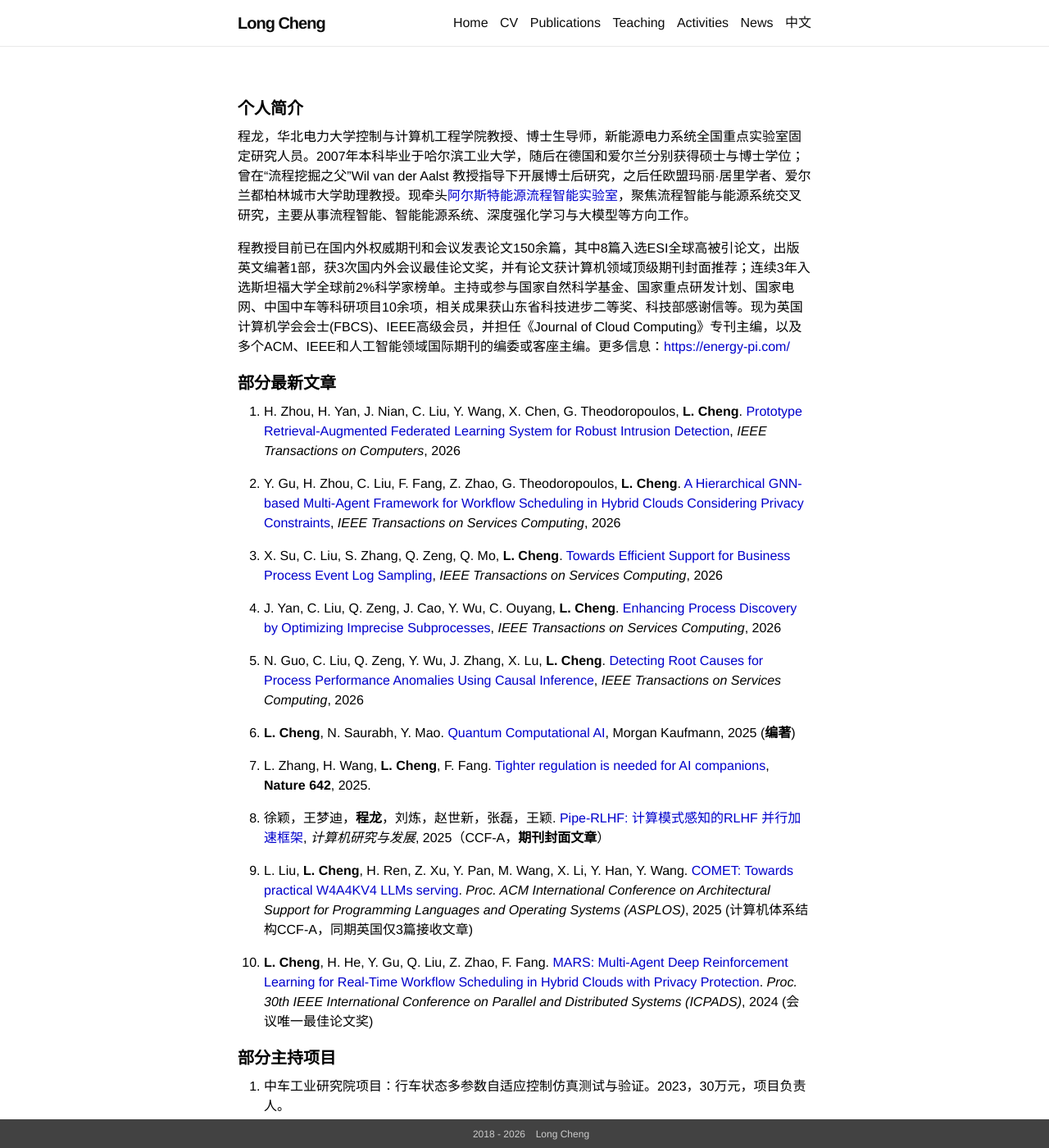
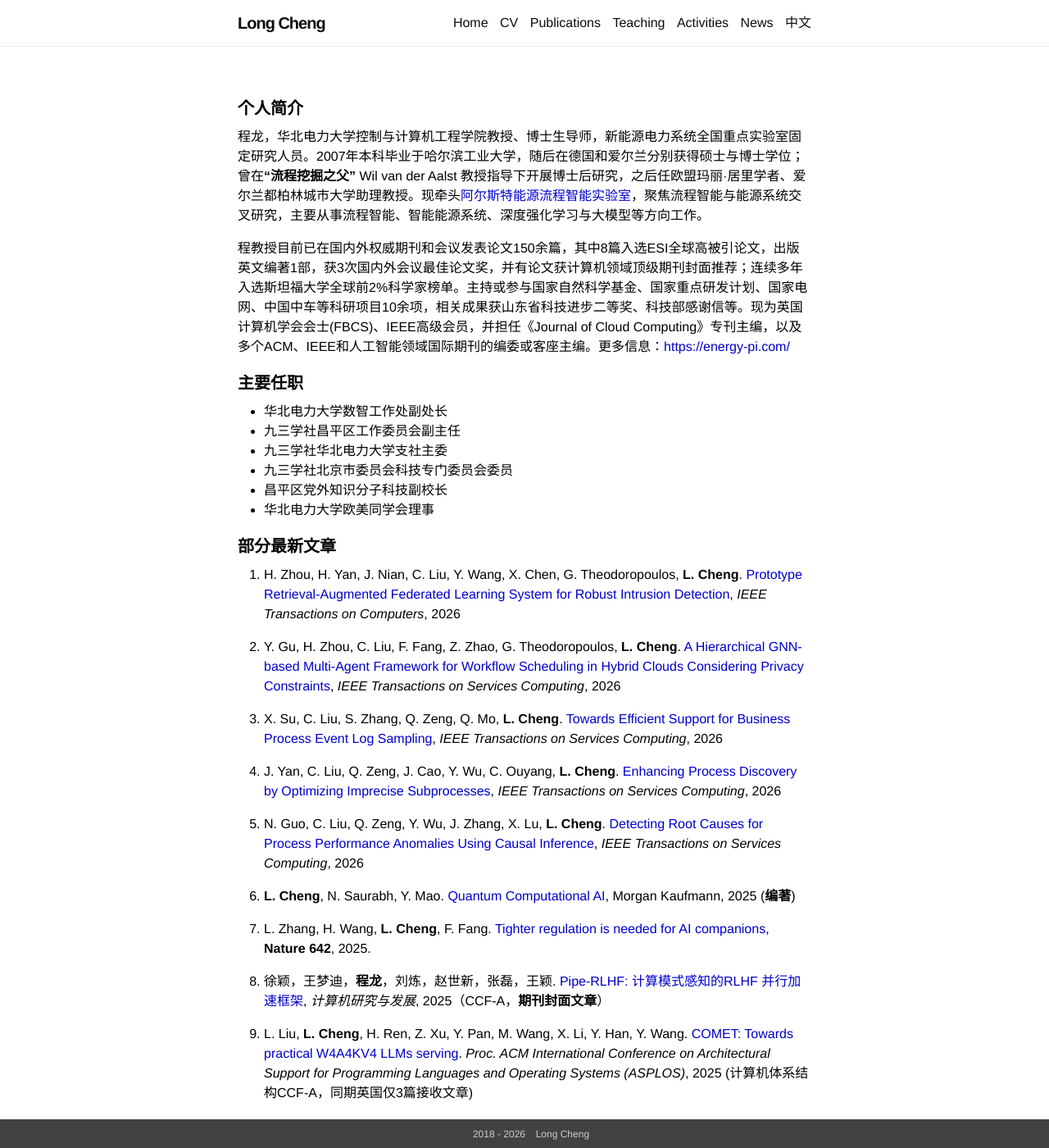
Before and after one commit to longcheng11/longcheng11.github.io, a Jekyll site: the page built from _pages/chinese.md, in a window 1280 px wide and 1400 px high. Shown: the whole window at 82% size. Built offline with Jekyll 4.4.1, drawn with Linux system fonts in a browser that asks for light colours; nearby versions of some CDN libraries; some of the changed text lies outside the part shown.

Commit message:
2026-0610

```diff
--- a/_includes/bio.html
+++ b/_includes/bio.html
@@ -2,7 +2,7 @@
     <h3>About</h3>
     <p>
       Dr. Cheng is a <u>Professor</u> in the School of Control and Computer Engineering at <u>NCEPU</u> in Beijing
-      and also a research staff member at the <u>State Key Laboratory of Alternate Electrical Power System with Renewable Energy Sources</u>. He leads <a href="https://energy-pi.com">EPI Lab</a> (Van der Aalst Energy Process Intelligence Laboratory), with current research focusing on <u>Process Intelligence</u>, <u>Smart Energy Systems</u>, and <u>Deep Reinforcement Learning</u>.
+      and also a research staff member at the <u>State Key Laboratory of Alternate Electrical Power System with Renewable Energy Sources</u>. He leads the <a href="https://energy-pi.com">EPI Lab</a> (Van der Aalst Energy Process Intelligence Laboratory), with current research focusing on <u>Process Intelligence</u>, <u>Smart Energy Systems</u>, and <u>Deep Reinforcement Learning</u>.
     </p>
 
 
--- a/_pages/chinese.md
+++ b/_pages/chinese.md
@@ -7,10 +7,18 @@
 
 #### **个人简介**
 
-程龙，华北电力大学控制与计算机工程学院教授、博士生导师，新能源电力系统全国重点实验室固定研究人员。2007年本科毕业于哈尔滨工业大学，随后在德国和爱尔兰分别获得硕士与博士学位；曾在“流程挖掘之父”Wil van der Aalst 教授指导下开展博士后研究，之后任欧盟玛丽·居里学者、爱尔兰都柏林城市大学助理教授。现牵头[阿尔斯特能源流程智能实验室](https://energy-pi.com)，聚焦流程智能与能源系统交叉研究，主要从事流程智能、智能能源系统、深度强化学习与大模型等方向工作。
+程龙，华北电力大学控制与计算机工程学院教授、博士生导师，新能源电力系统全国重点实验室固定研究人员。2007年本科毕业于哈尔滨工业大学，随后在德国和爱尔兰分别获得硕士与博士学位；曾在**“流程挖掘之父”** Wil van der Aalst 教授指导下开展博士后研究，之后任欧盟玛丽·居里学者、爱尔兰都柏林城市大学助理教授。现牵头[阿尔斯特能源流程智能实验室](https://energy-pi.com)，聚焦流程智能与能源系统交叉研究，主要从事流程智能、智能能源系统、深度强化学习与大模型等方向工作。
 
-程教授目前已在国内外权威期刊和会议发表论文150余篇，其中8篇入选ESI全球高被引论文，出版英文编著1部，获3次国内外会议最佳论文奖，并有论文获计算机领域顶级期刊封面推荐；连续3年入选斯坦福大学全球前2%科学家榜单。主持或参与国家自然科学基金、国家重点研发计划、国家电网、中国中车等科研项目10余项，相关成果获山东省科技进步二等奖、科技部感谢信等。现为英国计算机学会会士(FBCS)、IEEE高级会员，并担任《Journal of Cloud Computing》专刊主编，以及多个ACM、IEEE和人工智能领域国际期刊的编委或客座主编。更多信息：[https://energy-pi.com/](https://energy-pi.com/)
+程教授目前已在国内外权威期刊和会议发表论文150余篇，其中8篇入选ESI全球高被引论文，出版英文编著1部，获3次国内外会议最佳论文奖，并有论文获计算机领域顶级期刊封面推荐；连续多年入选斯坦福大学全球前2%科学家榜单。主持或参与国家自然科学基金、国家重点研发计划、国家电网、中国中车等科研项目10余项，相关成果获山东省科技进步二等奖、科技部感谢信等。现为英国计算机学会会士(FBCS)、IEEE高级会员，并担任《Journal of Cloud Computing》专刊主编，以及多个ACM、IEEE和人工智能领域国际期刊的编委或客座主编。更多信息：[https://energy-pi.com/](https://energy-pi.com/)
 
+#### **主要任职**
+
+- 华北电力大学数智工作处副处长
+- 九三学社昌平区工作委员会副主任
+- 九三学社华北电力大学支社主委
+- 九三学社北京市委员会科技专门委员会委员
+- 昌平区党外知识分子科技副校长
+- 华北电力大学欧美同学会理事
 
 #### **部分最新文章**
 
@@ -35,27 +43,11 @@
 1. **L. Cheng**, H. He, Y. Gu, Q. Liu, Z. Zhao, F. Fang. [MARS: Multi-Agent Deep Reinforcement Learning for Real-Time Workflow Scheduling in Hybrid Clouds with Privacy Protection](https://doi.org/10.1109/ICPADS63350.2024.00091). *Proc. 30th IEEE International Conference on Parallel and Distributed Systems (ICPADS)*, 2024 (会议唯一最佳论文奖)
 
 
-#### **部分主持项目**
-1. 中车工业研究院项目：行车状态多参数自适应控制仿真测试与验证。2023，30万元，项目负责人。
-
-1. 国家电网科技项目：支撑分布式储能网络化运营关键技术研究。2021-2024，500万元，课题负责人。
-
-1. 国家重点研发计划：保障冬奥赛事网络和系统不间断运行的XX关键技术研究与应用。2021-2022，1000万元，子课题负责人。
-
-1. 欧盟H2020玛丽居里项目：大型分布式系统中网络感知的数据查询优化。2018-2019，20万欧元，项目负责人。
-
-
 #### **外校主要合作者**
 - [Wil van der Aalst](https://www.padsweb.rwth-aachen.de/wvdaalst/) (德国亚琛工业大学教授、流程挖掘之父)
-- [Schahram Dustdar](https://dsg.tuwien.ac.at/team/sd/) (维也纳工业大学教授、欧洲科学院院士)
-- [Dick Epema](https://www.tudelft.nl/ewi/over-de-faculteit/afdelingen/software-technology/distributed-systems/people/dick-epema/?no_cache=1) (荷兰代尔夫特理工大学教授)
-- [Markus Kr&ouml;tzsch](https://iccl.inf.tu-dresden.de/web/Markus_Kr%C3%B6tzsch) (德国德累斯顿工业大学教授)
-- [Cong Liu](https://research.tue.nl/en/persons/cong-liu) (山东理工大学教授)
+- [Cong Liu](https://research.tue.nl/en/persons/cong-liu) (新里斯本大学教授)
 - [Qingzhi Liu](https://www.win.tue.nl/~qingzhiliu/index.html) （荷兰Wageningen大学助理教授）
 - [Xiufeng Liu](http://xiufengliu.github.io) （丹麦科技大学副教授）
 - [Ying Mao](https://yingmao.github.io/) （美国Fordham大学副教授）
-- [John Murphy](https://www.ucd.ie/research/people/computerscience/professorjohnmurphy/) （爱尔兰都柏林大学教授）
-- [Ilias Tachmazidis](https://iliastachmazidis.blogspot.co.uk/) （英国Huddersfield大学高级讲师）
-- [Georgios Theodoropoulos](https://www.gtheodoropoulos.com/) （南方科技大学讲席教授、欧洲科学院院士）
-- [Tomas Ward](https://www.computing.dcu.ie/~tward/) （爱尔兰都柏林城市大学讲席教授）
+- [Xiaomin Chen](https://www.reading.ac.uk/computer-science/staff/dr-xiaomin-chen) (英国Reading大学副教授)
 - [Ying Wang](https://wangying-ict.github.io/) （中科院计算所研究员）
--- a/_sass/_links.scss
+++ b/_sass/_links.scss
@@ -10,7 +10,7 @@
 
 article a, .news a {
     color: $theme-color;
-    font-weight: 100;
+    font-weight: 400;
 
     &:hover {
         text-decoration: underline;
--- a/_sass/_typography.scss
+++ b/_sass/_typography.scss
@@ -4,7 +4,7 @@
 
 body {
     color: $text-color;
-    font-weight: 100;
+    font-weight: 400;
 }
 
 abbr {
@@ -34,7 +34,7 @@
 }
 
 h1, h2, h3, h4, h5, h6 {
-    font-weight: 100;
+    font-weight: 600;
 }
 
 div.equation {
```
Also changed, not shown: _pages/about.md (+4 -1 lines), images/longcheng.webp (added).
